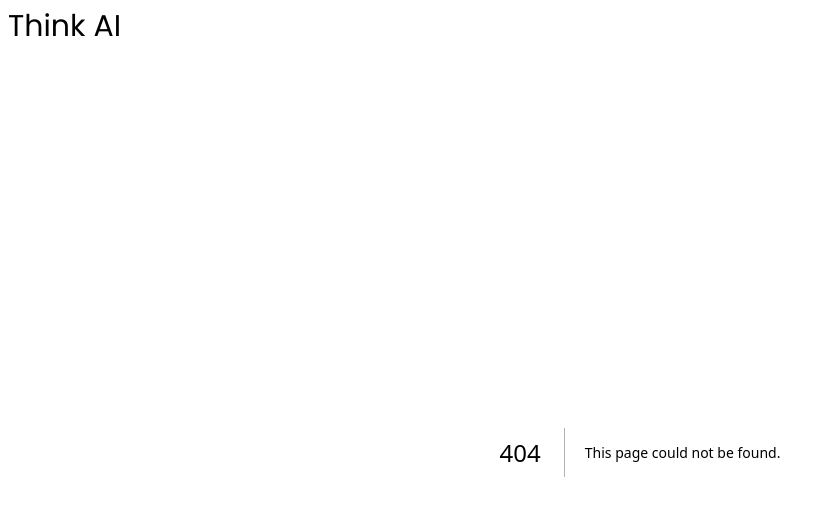
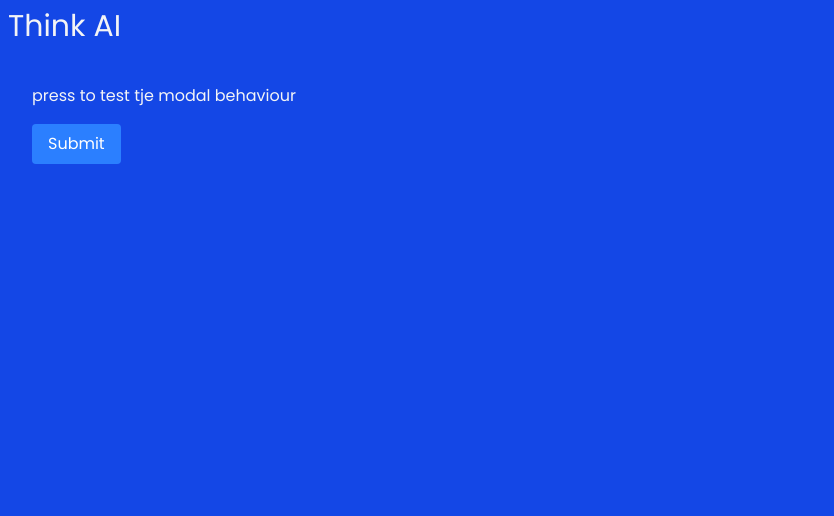
Before and after one commit to neontribe/think-ai, a Next.js app: page /components/modal in a window 1280 px wide. Before the commit this address had no page. Shown: the top 516 px of the page, without its empty margins (0-834 px from the left). Built offline with nearby package versions, Linux system fonts and the light colour scheme.

Commit message:
feat: Add Modal, and alter the provider to hold it's state.

```diff
--- /dev/null
+++ b/src/app/components/modal/Modal.jsx
@@ -0,0 +1,14 @@
+"use client";
+
+const Modal = () => {
+  return (
+    <div className="fixed inset-0 flex items-center justify-center z-50">
+      <div className="absolute inset-0 bg-gray-800 opacity-75"></div>
+      <div className="relative bg-blue-600 rounded p-6 shadow-lg z-10">
+        <p>Hang on... Doing a thing</p>
+      </div>
+    </div>
+  );
+};
+
+export default Modal;
--- /dev/null
+++ b/src/app/components/modal/ModalWrapper.jsx
@@ -0,0 +1,15 @@
+'use client';
+
+import { useGlobalState } from "@/app/contexts/GlobalStateProvider";
+import Modal from "./Modal";
+
+export default function ModalWrapper({ children }) {
+  const { state } = useGlobalState();
+
+  return (
+    <>
+      {children}
+      {state.modalVisible && <Modal />}
+    </>
+  );
+}
--- /dev/null
+++ b/src/app/components/modal/page.jsx
@@ -0,0 +1,45 @@
+'use client';
+
+import {useGlobalState} from '@/app/contexts/GlobalStateProvider';
+
+export default function ModalDemo() {
+  const {registerValue} = useGlobalState();
+
+  const handleSubmit = async (e) => {
+    e.preventDefault();
+
+    // Start a timer to show the modal after 2 seconds
+    const timer = setTimeout(() => {
+      registerValue('modalVisible', true);
+      console.log('Modal enabled');
+    }, 500);
+
+    try {
+      // Simulate API call (replace with your actual OpenAI API call)
+      const simulatedResponse = await new Promise((resolve) => {
+        setTimeout(() => {
+          console.log('resolving "request"');
+          resolve('This is the response from OpenAI.');
+        }, 3000);
+      });
+      console.log(simulatedResponse);
+    } catch (error) {
+      console.log('Error retrieving response.');
+    } finally {
+      clearTimeout(timer);
+      registerValue('modalVisible', false);
+      console.log('Modal disabled');
+    }
+  };
+
+  return (
+    <div className='min-h-screen p-8'>
+      <p>press to test tje modal behaviour</p>
+      <button type='submit' onClick={(e) => {
+        return handleSubmit(e);
+      }} className='mt-4 bg-blue-500 text-white px-4 py-2 rounded'>
+        Submit
+      </button>
+    </div>
+  );
+}
--- a/src/app/contexts/GlobalStateProvider.jsx
+++ b/src/app/contexts/GlobalStateProvider.jsx
@@ -1,16 +1,21 @@
 'use client';
-import { createContext, useContext, useState, useMemo } from "react";
+import { createContext, useContext, useState, useMemo } from 'react';
 
-// createContext wants parameters, but it's useful if react errors
-const GlobalStateContext = createContext(undefined, undefined);
+// create the context; the initial value is not critical here
+const GlobalStateContext = createContext(undefined);
 
 export function GlobalStateProvider({ children }) {
   const [state, setState] = useState({
     auth: false // we're not authed by default
   });
 
+  // we can let other components register fresh state in the global context
+  const registerValue = (key, value) => {
+    setState(( prevState ) => ({ ...prevState, [key]: value }));
+  };
+
   // prevents aggressive re-renders
-  const value = useMemo(() => ({ state, setState }), [state, setState]);
+  const value = useMemo(() => ({ state, setState, registerValue }), [state]);
 
   return (
     <GlobalStateContext.Provider value={value}>
@@ -22,7 +27,7 @@ export function GlobalStateProvider({ children }) {
 export function useGlobalState() {
   const context = useContext(GlobalStateContext);
   if (!context) {
-    throw new Error("useGlobalState must be used within a GlobalStateProvider");
+    throw new Error('useGlobalState must be used within a GlobalStateProvider');
   }
   return context;
 }
--- a/src/app/layout.jsx
+++ b/src/app/layout.jsx
@@ -1,32 +1,37 @@
 // server side component
 
 import './globals.css'
-import {GlobalStateProvider} from "@/app/contexts/GlobalStateProvider";
-import Link from "next/link";
+import { GlobalStateProvider } from '@/app/contexts/GlobalStateProvider';
+import ModalWrapper from '@/app/components/modal/ModalWrapper';
+import Link from 'next/link';
 import { Poppins } from 'next/font/google';
 
 const poppins = Poppins({
   subsets: ['latin'],
   weight: ['400', '600', '700'],
-  display: "swap",
+  display: 'swap',
 });
 
 export const metadata = {
-  title: "Think AI",
-  description: "A platform that helps young people explore AI, and understand how to use it critically and safely.",
+  title: 'Think AI',
+  description: 'A platform that helps young people explore AI, and understand how to use it critically and safely.',
 };
 
 /* creates the default root layout */
 export default function RootLayout({ children }) {
   return (
-    <html lang="en">
-      <body className={`bg-blue-700 text-gray-100 ${poppins.className}`}>
-        <GlobalStateProvider>
-          <header className="p-2">
-            <Link href="/" className="text-3xl">Think AI</Link>
+    <html lang='en'>
+      <body className={`bg-blue-700 text-gray-100 ${ poppins.className }`}>
+
+      <GlobalStateProvider>
+        <ModalWrapper>
+          <header className='p-2'>
+            <Link href='/' className='text-3xl'>Think AI</Link>
           </header>
           {children}
-        </GlobalStateProvider>
+        </ModalWrapper>
+      </GlobalStateProvider>
+
       </body>
     </html>
   );
```
